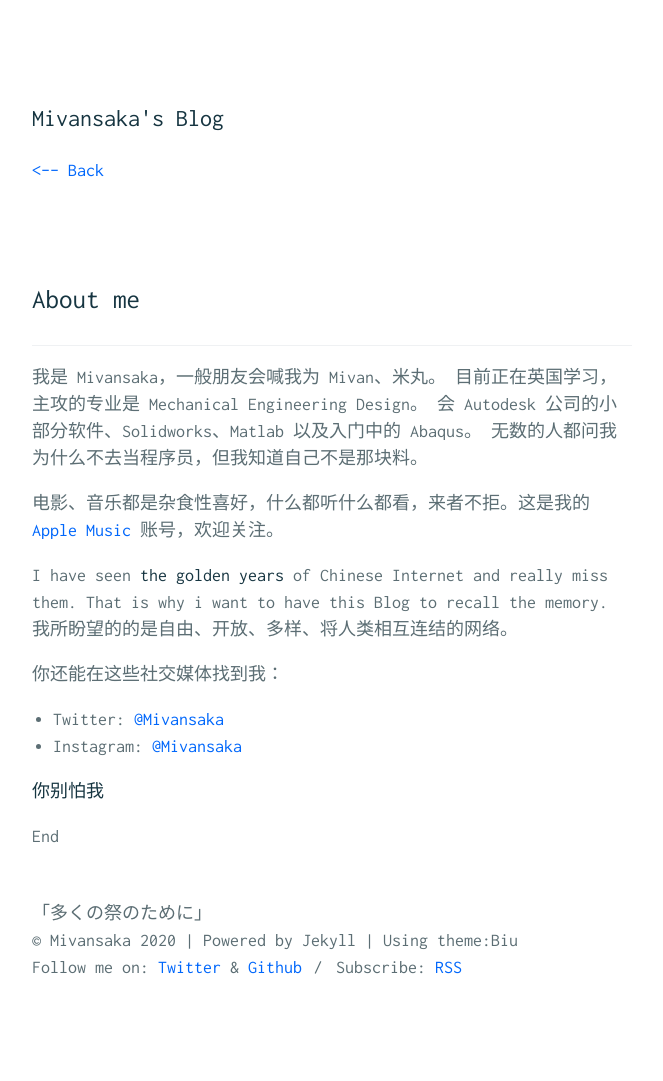
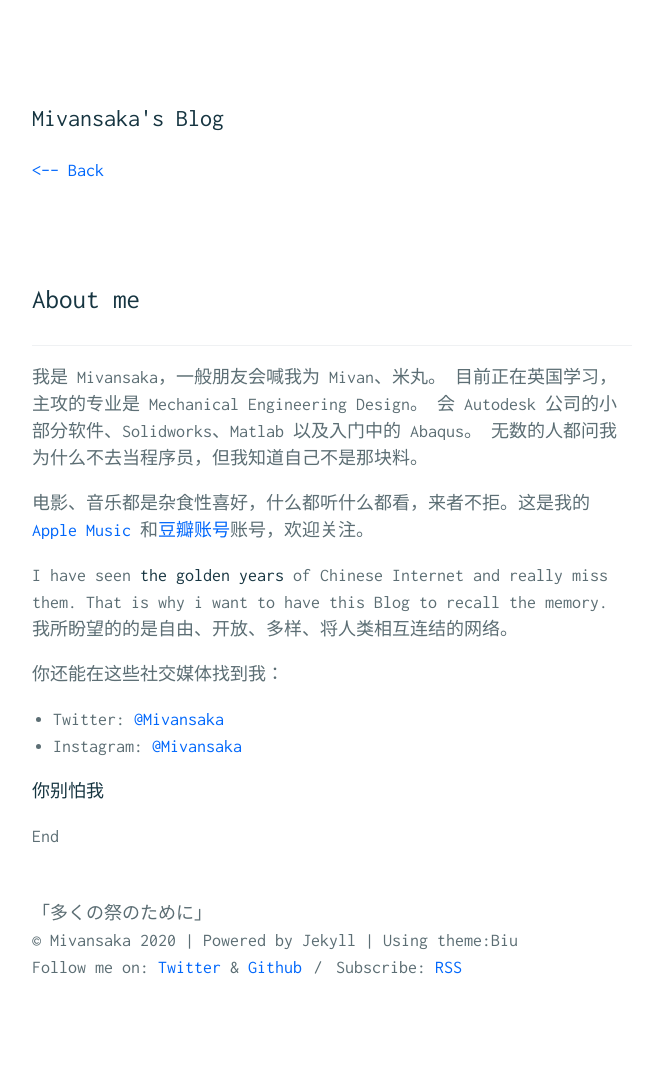
Before and after one commit to mivansaka/mivansaka.github.io, a Jekyll site: the page built from _pages/about.md, in a window 1280 px wide. Shown: the whole page, without its empty margins (308-971 px from the left). Built offline with Jekyll 4.4.1, drawn with Linux system fonts in a browser that asks for light colours.

Commit message:
add 豆瓣账号

```diff
--- a/_pages/about.md
+++ b/_pages/about.md
@@ -9,7 +9,7 @@ permalink: /about/
 会 Autodesk 公司的小部分软件、Solidworks、Matlab 以及入门中的 Abaqus。
 无数的人都问我为什么不去当程序员，但我知道自己不是那块料。
 
-电影、音乐都是杂食性喜好，什么都听什么都看，来者不拒。这是我的 [Apple Music](https://music.apple.com/profile/mmivan "Apple Music") 账号，欢迎关注。
+电影、音乐都是杂食性喜好，什么都听什么都看，来者不拒。这是我的 [Apple Music](https://music.apple.com/profile/mmivan "Apple Music") 和[豆瓣账号](https://www.douban.com/people/88970669/ "豆瓣账号")账号，欢迎关注。
 
 
 I have seen **the golden years** of Chinese Internet and really miss them. That is why i want to have this Blog to recall the memory.
```
